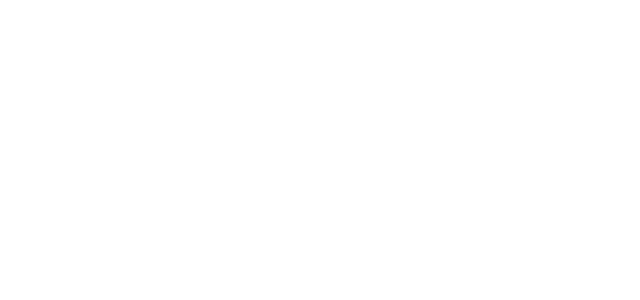
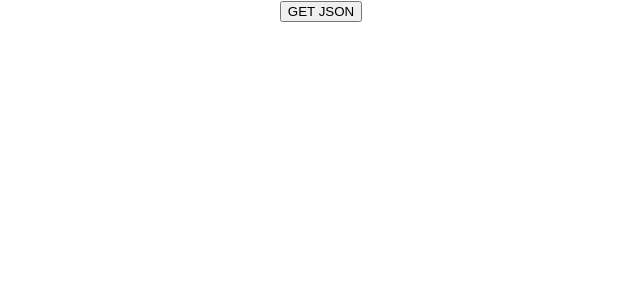
Before and after one commit to lupkon21/figma-json-getter, a React (Create React App) app in the folder frontend/: page / in a window 1280 px wide. Shown: the top 300 px of the page, without its empty margins (319-959 px from the left). Built offline with nearby package versions, Linux system fonts and the light colour scheme.

Commit message:
add axios GET request function

```diff
--- a/frontend/package.json
+++ b/frontend/package.json
@@ -6,6 +6,7 @@
         "@testing-library/jest-dom": "^5.16.2",
         "@testing-library/react": "^12.1.4",
         "@testing-library/user-event": "^13.5.0",
+        "axios": "^0.26.1",
         "react": "^17.0.2",
         "react-dom": "^17.0.2",
         "react-scripts": "5.0.0",
--- a/frontend/src/App.js
+++ b/frontend/src/App.js
@@ -1,7 +1,22 @@
 import "./App.css";
+import React from "react";
+import Axios from "axios";
 
 function App() {
-    return <div className="App"></div>;
+    const getJson = () =>
+        Axios.get("http://localhost:8080/json")
+            .then((response) => {
+                console.log(response.data);
+            })
+            .catch((error) => {
+                console.log(error);
+            });
+
+    return (
+        <div className="App">
+            <input type="button" value="GET JSON" onClick={getJson} />
+        </div>
+    );
 }
 
 export default App;
```
Also changed, not shown: 1 other file (tests, documents, lock files or other folders). Lines whose indentation alone changed are shown as unchanged.
